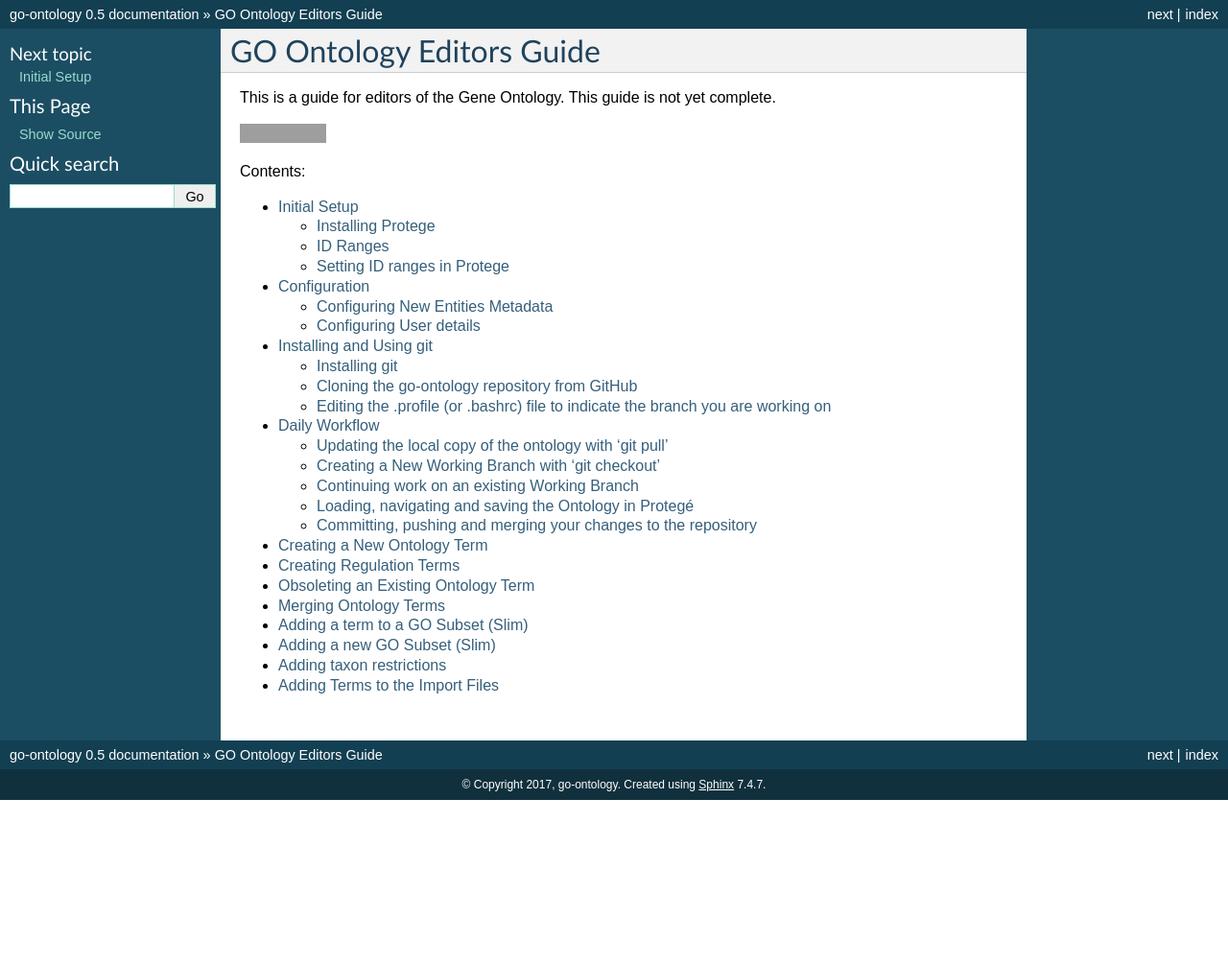
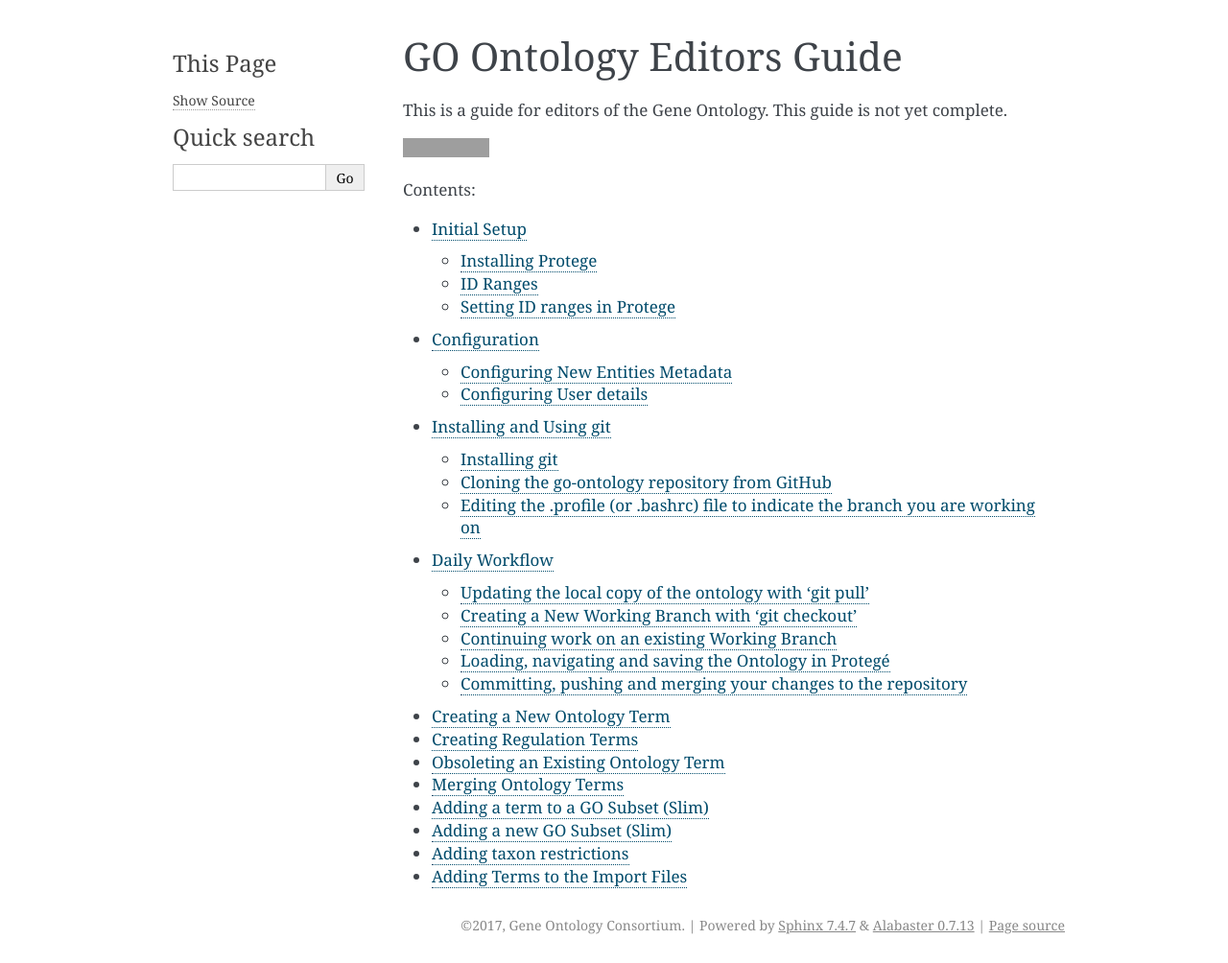
Before and after one commit to geneontology/go-ontology, a Sphinx documentation site: the page built from docs/index.rst, in a window 1280 px wide. Shown: the whole page at 96% size. Built offline with Sphinx 7.4.7, drawn with Linux system fonts in a browser that asks for light colours; before the commit the page ends 900 px from its top, so only the background shows below that; grey boxes are pictures that could not be loaded.

Commit message:
update pythom
updated conf.py file for go-ontology documentation. changed theme to alabaster. troubleshooting

```diff
--- a/docs/conf.py
+++ b/docs/conf.py
@@ -1,7 +1,7 @@
 # -*- coding: utf-8 -*-
 #
 # GO Ontology documentation build configuration file, modeled after file created by
-# sphinx-quickstart for Apollo project. Wednesday 2017-05-24.
+# sphinx-quickstart. Wednesday 2017-08-04.
 #
 # by MMT
 #
@@ -14,29 +14,42 @@
 # All configuration values have a default; values that are commented out
 # serve to show the default.
 
-import sys
-import os
-
 # If extensions (or modules to document with autodoc) are in another directory,
 # add these directories to sys.path here. If the directory is relative to the
 # documentation root, use os.path.abspath to make it absolute, like shown here.
 #sys.path.insert(0, os.path.abspath('.'))
 
+import sys
+import os
+sys.path.append(os.path.abspath('exts'))
+
+
 # -- General configuration ------------------------------------------------
 
 # If your documentation needs a minimal Sphinx version, state it here.
 #needs_sphinx = '1.0'
-sys.path.append(os.path.abspath('exts'))
 
 # Add any Sphinx extension module names here, as strings. They can be
 # extensions coming with Sphinx (named 'sphinx.ext.*') or your custom
 # ones.
-extensions = ['markdowntransform']
-
+extensions = [
+  'markdowntransform',
+  'alabaster',
+]
 
 # Add any paths that contain templates here, relative to this directory.
 templates_path = ['_templates']
 
+
+# The suffix(es) of source filenames.
+# You can specify multiple suffix as a list of string:
+#
+from recommonmark.parser import CommonMarkParser
+
+source_parsers = {
+    '.md': CommonMarkParser,
+}
+source_suffix = ['.rst', '.md']
 
 # The encoding of source files.
 # source_encoding = 'utf-8-sig'
@@ -45,8 +58,9 @@ templates_path = ['_templates']
 master_doc = 'index'
 
 # General information about the project.
-project = u'go-ontology'
-copyright = u'2017, go-ontology'
+project = u'GO Ontology'
+copyright = u'2017, Gene Ontology Consortium'
+author = u'The GOC Ontology Team'
 
 # The version info for the project you're documenting, acts as replacement for
 # |version| and |release|, also used in various other places throughout the
@@ -59,7 +73,7 @@ release = '0.5'
 
 # The language for content autogenerated by Sphinx. Refer to documentation
 # for a list of supported languages.
-#language = None
+language = None
 
 # There are two options for replacing |today|: either, you set today to some
 # non-false value, then it is used:
@@ -100,7 +114,7 @@ pygments_style = 'sphinx'
 
 # The theme to use for HTML and HTML Help pages.  See the documentation for
 # a list of builtin themes.
-html_theme = 'default'
+html_theme = 'alabaster'
 
 # Theme options are theme-specific and customize the look and feel of a theme
 # further.  For a list of options available for each theme, see the
@@ -178,7 +192,7 @@ html_static_path = ['_static']
 #html_file_suffix = None
 
 # Output file base name for HTML help builder.
-htmlhelp_basename = 'go-ontologydoc'
+htmlhelp_basename = 'go-ontology'
 
 
 # -- Options for LaTeX output ---------------------------------------------
@@ -258,13 +272,3 @@ texinfo_documents = [
 
 # If true, do not generate a @detailmenu in the "Top" node's menu.
 #texinfo_no_detailmenu = False
-
-# The suffix of source filenames.
-from recommonmark.parser import CommonMarkParser
-
-# The suffix of source filenames.
-source_suffix = ['.rst', '.md']
-
-source_parsers = {
-    '.md': CommonMarkParser,
-}
```
